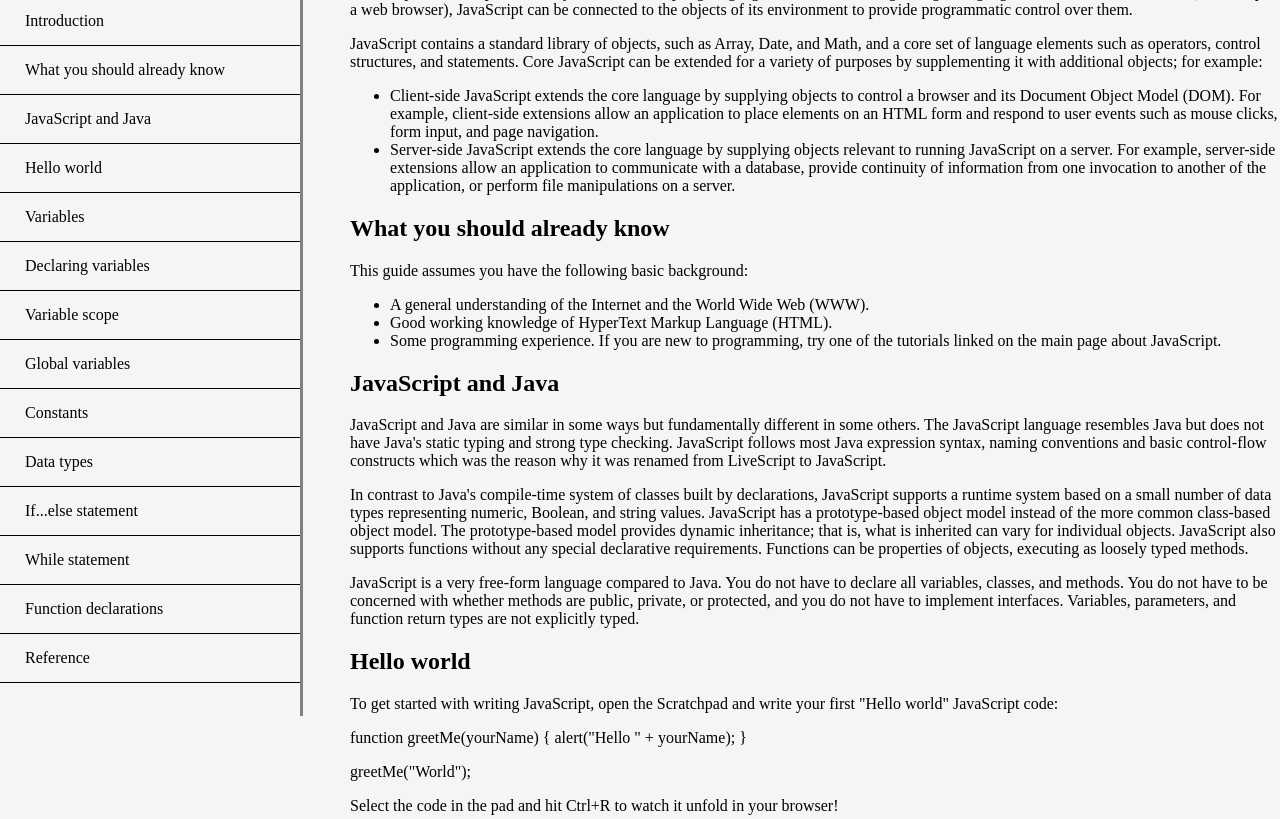
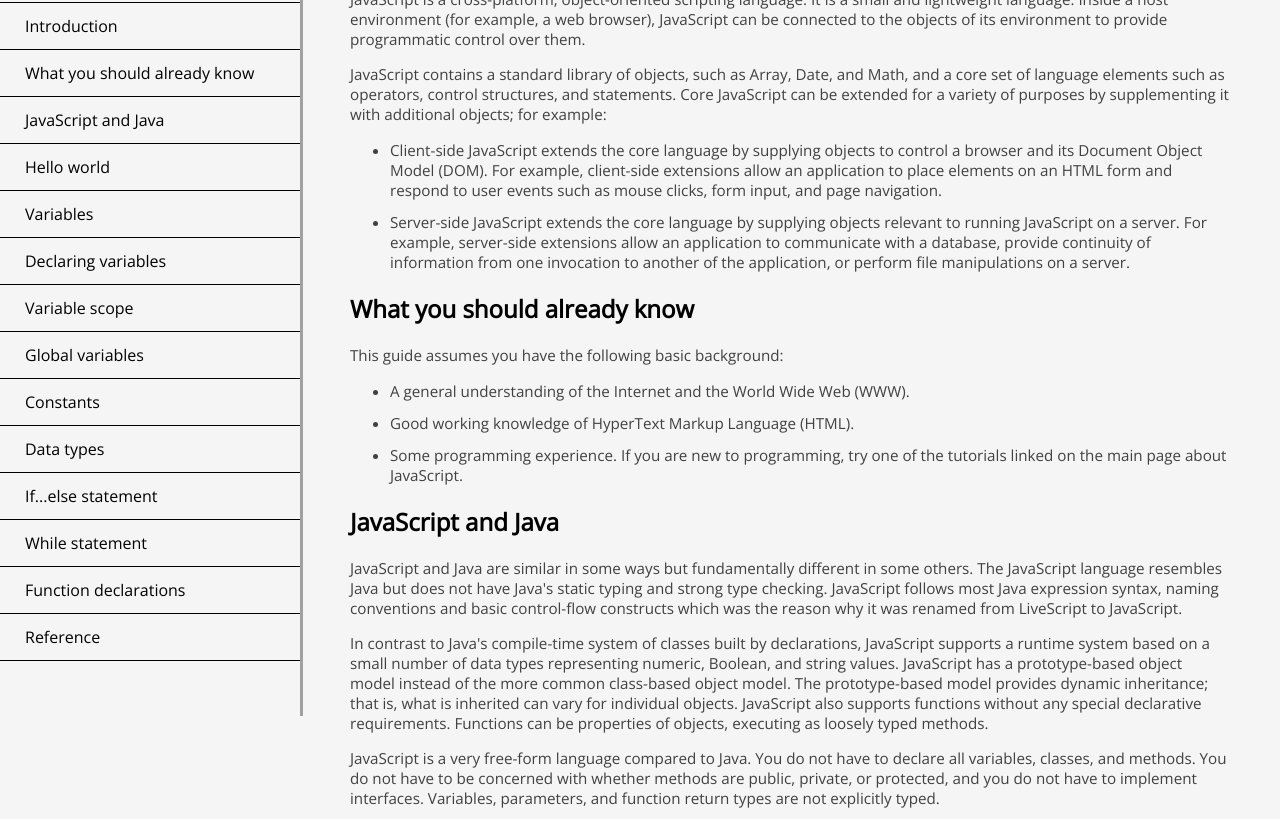
Before and after one commit to TrentonMarks/technical_documentation_page, a plain HTML site: page index.html in a window 1280 px wide. Shown: the part 84-903 px from the top of the page. Drawn offline with nearby package versions, Linux system fonts and the light colour scheme.

Commit message:
linked nav-links to corresponding sections, changed font family, fixed spacing of list items, fixed right margin of main tag, fixed header border color

```diff
--- a/index.html
+++ b/index.html
@@ -4,6 +4,7 @@
         <meta charset="utf-8">
         <title>Technical Documentation Page</title>
         <link rel="stylesheet" href="style.css">
+        <link href="https://fonts.googleapis.com/css?family=Open+Sans&display=swap" rel="stylesheet">
     </head>
     <body>
         <!-- Header -->
@@ -15,46 +16,46 @@
             </div>
             <!-- Header Nav -->
             <nav>
-                <a href="#"><div class="nav-link-container">
+                <a href="#introduction"><div class="nav-link-container">
                     Introduction
                 </div></a>
-                <a href="#"><div class="nav-link-container">
+                <a href="#what-you-should-already-know"><div class="nav-link-container">
                     What you should already know
                 </div></a>
-                <a href="#"><div class="nav-link-container">
+                <a href="#javascript-and-java"><div class="nav-link-container">
                     JavaScript and Java
                 </div></a>
-                <a href="#"><div class="nav-link-container">
+                <a href="#hello-world"><div class="nav-link-container">
                     Hello world
                 </div></a>
-                <a href="#"><div class="nav-link-container">
+                <a href="#variables"><div class="nav-link-container">
                     Variables
                 </div></a>
-                <a href="#"><div class="nav-link-container">
+                <a href="#declaring-variables"><div class="nav-link-container">
                     Declaring variables
                 </div></a>
-                <a href="#"><div class="nav-link-container">
+                <a href="#variable-scope"><div class="nav-link-container">
                     Variable scope
                 </div></a>
-                <a href="#"><div class="nav-link-container">
+                <a href="#global-variables"><div class="nav-link-container">
                     Global variables
                 </div></a>
-                <a href="#"><div class="nav-link-container">
+                <a href="#constants"><div class="nav-link-container">
                     Constants
                 </div></a>
-                <a href="#"><div class="nav-link-container">
+                <a href="#data-types"><div class="nav-link-container">
                     Data types
                 </div></a>
-                <a href="#"><div class="nav-link-container">
+                <a href="#if-else-statement"><div class="nav-link-container">
                     If...else statement
                 </div></a>
-                <a href="#"><div class="nav-link-container">
+                <a href="#while-statement"><div class="nav-link-container">
                     While statement
                 </div></a>
-                <a href="#"><div class="nav-link-container">
+                <a href="#function-declarations"><div class="nav-link-container">
                     Function declarations
                 </div></a>
-                <a href="#"><div class="nav-link-container">
+                <a href="#reference"><div class="nav-link-container">
                     Reference
                 </div></a>
             </nav>
@@ -63,7 +64,7 @@
         <main>
 
             <!-- Introduction Section -->
-            <div class="">
+            <div class="" id="introduction">
                 <!-- Title Container -->
                 <div class="">
                     <!--  Title -->
@@ -81,7 +82,7 @@
             </div>
 
             <!-- What You Should Already Know Section -->
-            <div class="">
+            <div class="" id="what-you-should-already-know">
                 <!-- Title Container -->
                 <div class="">
                     <!--  Title -->
@@ -99,7 +100,7 @@
             </div>
 
             <!-- JavaScript and Java Section -->
-            <div class="">
+            <div class="" id="javascript-and-java">
                 <!-- Title Container -->
                 <div class="">
                     <!--  Title -->
@@ -114,7 +115,7 @@
             </div>
 
             <!-- Hello World Section -->
-            <div class="">
+            <div class="" id="hello-world">
                 <!-- Title Container -->
                 <div class="">
                     <!--  Title -->
@@ -132,7 +133,7 @@
             </div>
 
             <!-- Variables Section -->
-            <div class="">
+            <div class="" id="variables">
                 <!-- Title Container -->
                 <div class="">
                     <!--  Title -->
@@ -147,7 +148,7 @@
             </div>
 
             <!-- Declaring Variables Section -->
-            <div class="">
+            <div class="" id="declaring-variables">
                 <!-- Title Container -->
                 <div class="">
                     <!--  Title -->
@@ -175,7 +176,7 @@
             </div>
 
             <!-- Variable Scope Section -->
-            <div class="">
+            <div class="" id="variable-scope">
                 <!-- Title Container -->
                 <div class="">
                     <!--  Title -->
@@ -196,7 +197,7 @@
             </div>
 
             <!-- Global Variables Section -->
-            <div class="">
+            <div class="" id="global-variables">
                 <!-- Title Container -->
                 <div class="">
                     <!--  Title -->
@@ -210,7 +211,7 @@
             </div>
 
             <!-- Constants Section -->
-            <div class="">
+            <div class="" id="constants">
                 <!-- Title Container -->
                 <div class="">
                     <!--  Title -->
@@ -238,7 +239,7 @@
             </div>
 
             <!-- Data Types Section -->
-            <div class="">
+            <div class="" id="data-types">
                 <!-- Title Container -->
                 <div class="">
                     <!--  Title -->
@@ -264,7 +265,7 @@
             </div>
 
             <!-- If... Else Statement Section -->
-            <div class="">
+            <div class="" id="if-else-statement">
                 <!-- Title Container -->
                 <div class="">
                     <!--  Title -->
@@ -301,7 +302,7 @@
             </div>
 
             <!-- While Statement Section -->
-            <div class="">
+            <div class="" id="while-statement">
                 <!-- Title Container -->
                 <div class="">
                     <!--  Title -->
@@ -332,7 +333,7 @@
             </div>
 
             <!-- Function Declarations Section -->
-            <div class="">
+            <div class="" id="function-declarations">
                 <!-- Title Container -->
                 <div class="">
                     <!--  Title -->
@@ -359,7 +360,7 @@
             </div>
 
             <!-- Reference Section -->
-            <div class="">
+            <div class="" id="reference">
                 <!-- Title Container -->
                 <div class="">
                     <!--  Title -->
--- a/style.css
+++ b/style.css
@@ -4,10 +4,11 @@ body {
     display: flex;
     flex-direction: row;
     margin: 0;
+    font-family: 'Open Sans', sans-serif;
 }
 
 header {
-    border-right: 3px solid gray;
+    border-right: 3px solid rgb(160, 160, 160);
     position: fixed;
     left: 0;
     height: 100%;
@@ -26,7 +27,7 @@ nav {
 
 .nav-link-container {
     border-bottom: 1px solid black;
-    padding: 15px;
+    padding: 12px;
     padding-left: 25px;
 }
 
@@ -45,4 +46,11 @@ a:active {
 
 main {
     margin-left: 350px;
+    margin-right: 50px;
 }
+
+p, li {
+    color: rgb(65, 65, 65);
+    font-size: 0.95em;
+    margin-bottom: 12px;
+}
```
